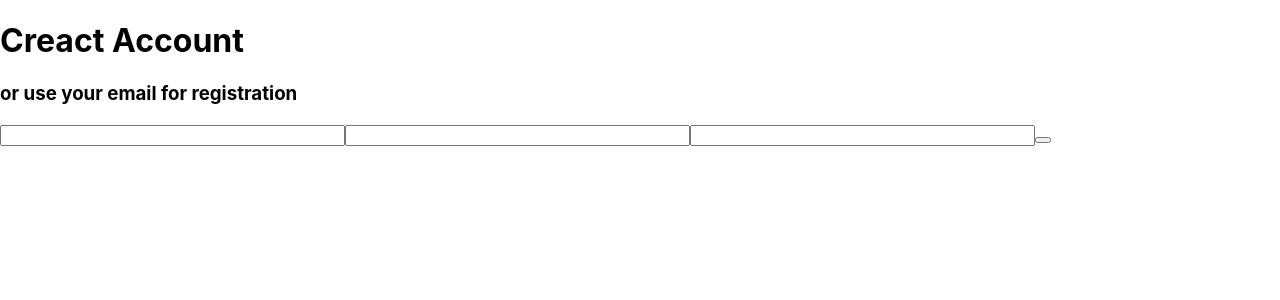
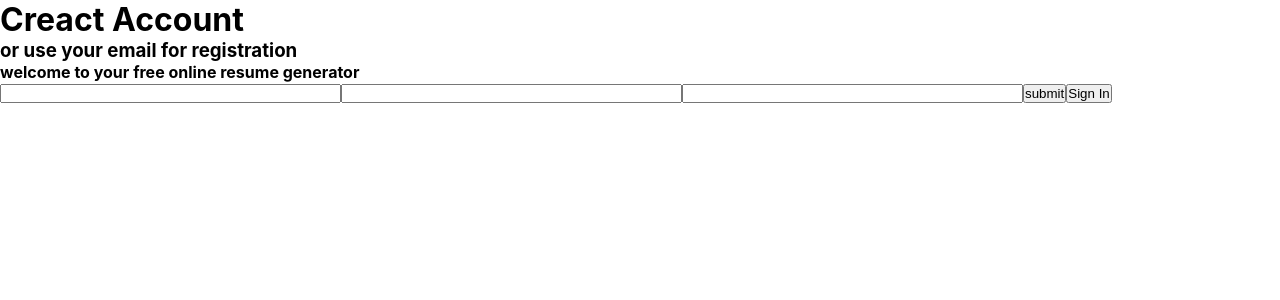
Before and after one commit to AmandaBarros94/FormularioReact, a React (Create React App) app: page / in a window 1280 px wide. Shown: the top 300 px of the page. Built offline with nearby package versions, Linux system fonts and the light colour scheme.

Commit message:
[Feat]:feito algumas funcionalidades, como inputs, buttons, e adicionado textos

```diff
--- a/src/App.css
+++ /dev/null
@@ -1,38 +0,0 @@
-.App {
-  text-align: center;
-}
-
-.App-logo {
-  height: 40vmin;
-  pointer-events: none;
-}
-
-@media (prefers-reduced-motion: no-preference) {
-  .App-logo {
-    animation: App-logo-spin infinite 20s linear;
-  }
-}
-
-.App-header {
-  background-color: #282c34;
-  min-height: 100vh;
-  display: flex;
-  flex-direction: column;
-  align-items: center;
-  justify-content: center;
-  font-size: calc(10px + 2vmin);
-  color: rgb(15, 10, 10);
-}
-
-.App-link {
-  color: #61dafb;
-}
-
-@keyframes App-logo-spin {
-  from {
-    transform: rotate(0deg);
-  }
-  to {
-    transform: rotate(360deg);
-  }
-}
--- a/src/App.js
+++ b/src/App.js
@@ -1,5 +1,6 @@
 
 import Login from './pages/Login';
+// import Routes from './Routes';
 
 function App() {
   return (
--- a/src/index.css
+++ b/src/index.css
@@ -1,3 +1,8 @@
+*{
+  padding: 0;
+  margin: 0;
+}
+
 body {
   margin: 0;
   font-family: -apple-system, BlinkMacSystemFont, 'Segoe UI', 'Roboto', 'Oxygen',
--- /dev/null
+++ b/src/pages/Login.css
@@ -0,0 +1,14 @@
+.Login {
+    background-color: rgb(57, 22, 139);
+    height: 100vh;
+  }
+
+  .loginpage {
+    background-color: rgb(57, 22, 139);
+    height: 100vh;
+    width: 40vw;
+  }
+
+  .fragment {
+      padding: 3em;
+  }
--- a/src/pages/Login.js
+++ b/src/pages/Login.js
@@ -1,9 +1,15 @@
-import React, { Component } from 'react'
+import React, { Component } from 'react';
+// import './Login.css'
 
 export default class Login extends Component {
   render() {
     return (
-      <div>
+      <div className='fragment'>
+
+      <div className='loginpage'>
+
+      </div>
+      <div className='Login'>
         <h1>
           Creact Account
         </h1>
@@ -11,15 +17,20 @@ export default class Login extends Component {
           or use your email for registration
         </h3>
 
+      <h4>
+      welcome to your free online resume generator
+      </h4>
          <input type="text" name="Email " size="40" />
 
          <input type="text" name="Email " size="40" />
 
          <input type="text" name="Nome" size="40" />
 
-         < button type='button' />
+         <button type="submit">submit</button>
 
+         <button type="submit">Sign In</button>
       </div>
+      </ div>
     )
   }
 }
```
